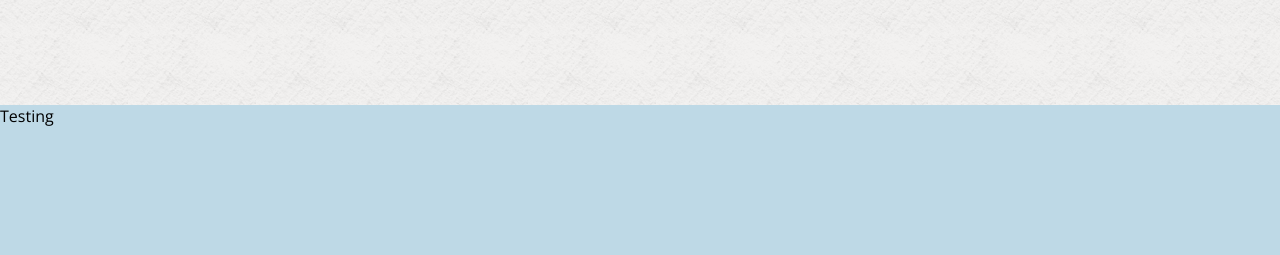
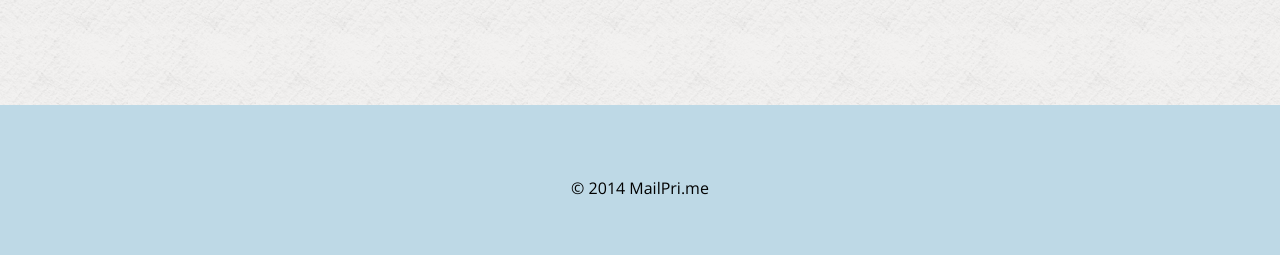
Before and after one commit to nomadmtb/mailprime, a Django app: page / in a window 1280 px wide. Shown: the part 1058-1313 px from the top of the page. Run offline with Django 3.2, Linux system fonts and the light colour scheme; parts of the project's set-up code (start-up, migrations or seed data) failed here and were passed over; some libraries are stand-ins or nearby versions.

Commit message:
Added copyright

```diff
--- a/mailprime/mailer/templates/_base.html
+++ b/mailprime/mailer/templates/_base.html
@@ -58,7 +58,7 @@
 	</section>
 
 	<footer>
-		Testing
+		<p id="footer_content">&#169; 2014 MailPri.me</p>
 	</footer>
 
 </body>
--- a/mailprime/static/css/base.css
+++ b/mailprime/static/css/base.css
@@ -158,6 +158,11 @@ footer {
   width: 100%;
   bottom: 0;
   background-color: #bed9e6;
+}
+#footer_content {
+  text-align: center;
+  margin: 0;
+  padding-top: 72px;
 }
 #header_title {
   font-family: 'Open Sans', sans-serif;
--- a/mailprime/static/css/base.less
+++ b/mailprime/static/css/base.less
@@ -242,6 +242,12 @@ footer {
 	background-color: @color-selected;
 }
 
+#footer_content {
+	text-align: center;
+	margin: 0;
+	padding-top: 72px;
+}
+
 #header_title {
 	.font(header, @color-base);
 	margin: 0;
```
